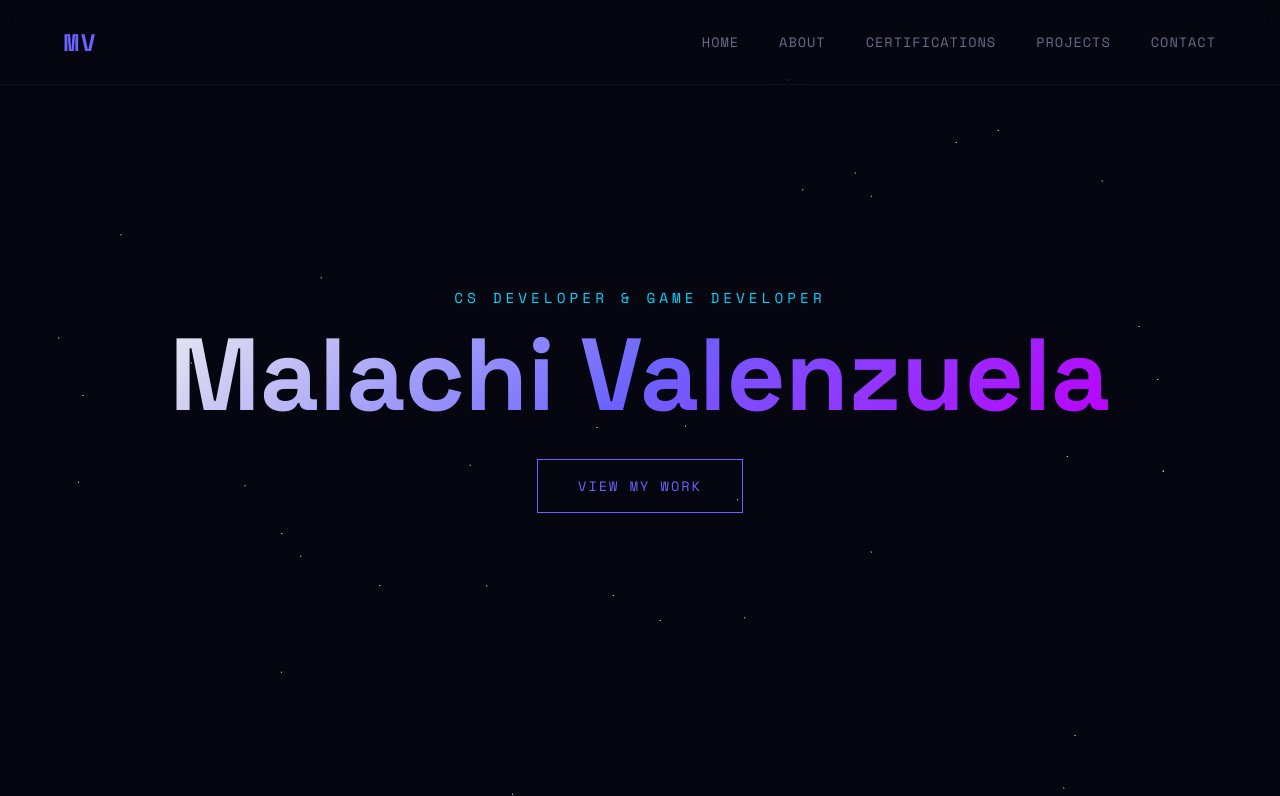
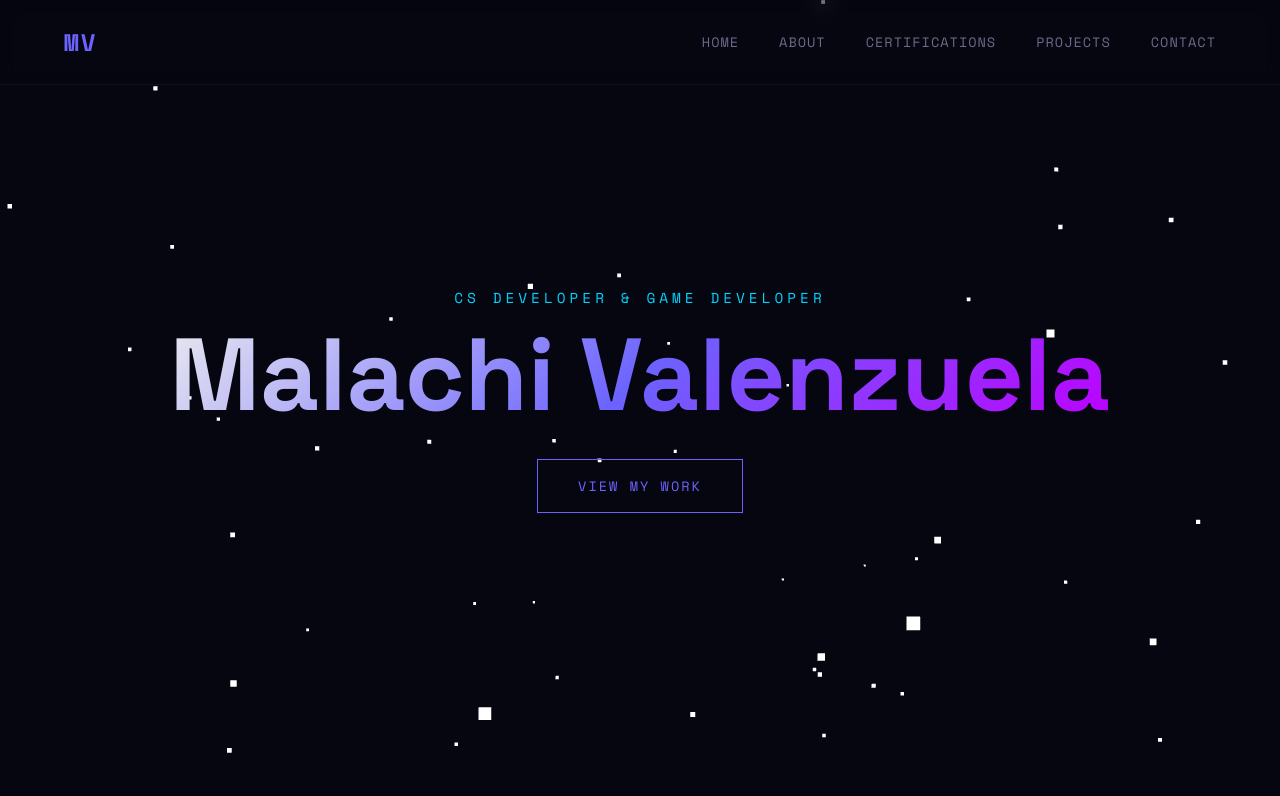
Before and after one commit to malachi-valenz/portfolio, a website built with Vite: page index.html in a window 1280 px wide. Shown: the top 796 px of the page. Built offline with nearby package versions, Linux system fonts and the light colour scheme.

Commit message:
Remove loader; add hero animations & star tweaks
Remove the loading screen (removed loader div, rocket canvas and deleted src/js/loader.js) and its CSS rules. Enhance the hero starfield by increasing point size and rotation speed, and import GSAP to add a timeline animating #hero-subtitle, #hero-name and #hero-cta on load. Also make the CSS transition declaration explicit for smoother color/background transitions.

```diff
--- a/index.html
+++ b/index.html
@@ -10,11 +10,6 @@
     <link href="https://fonts.googleapis.com/css2?family=Space+Grotesk:wght@300;400;500;600;700&family=Space+Mono:wght@400;700&display=swap" rel="stylesheet"/>
   </head>
   <body>
-    <!--Loading Screen Canvas-->
-    <div id="loader">
-      <canvas id="rocket-canvas"></canvas>
-    </div>
-
     <!-- Main App Div, Contains Everything Else-->
     <div id="app">
 
--- a/src/js/hero.js
+++ b/src/js/hero.js
@@ -1,6 +1,7 @@
 // Three.js starfield background for hero section
 
 import * as THREE from 'three'
+import gsap from 'gsap'
 
 
 export function initHero() {
@@ -43,7 +44,7 @@ export function initHero() {
 
     const starMaterial = new THREE.PointsMaterial({
         color: 0xffffff,
-        size: 0.05,
+        size: 0.4,
         sizeAttenuation: true
     })
 
@@ -53,8 +54,8 @@ export function initHero() {
     // Animation Loop
     function animate() {
         requestAnimationFrame(animate)
-        stars.rotation.y += 0.0003
-        stars.rotation.x += 0.0001
+        stars.rotation.y += 0.0007
+        stars.rotation.x += 0.001
         renderer.render(scene, camera)
     }
 
@@ -66,4 +67,25 @@ export function initHero() {
         camera.updateProjectionMatrix()
         renderer.setSize(window.innerWidth, window.innerHeight)
     })
+
+    const tl = gsap.timeline({ delay: 0.3})
+
+    tl.from('#hero-subtitle', {
+        y: 30,
+        opacity: 0,
+        duration: 1,
+        ease: 'power3.out'
+    })
+    .from('#hero-name', {
+        y: 50,
+        opacity: 0,
+        duration: 1.2,
+        ease: 'power3.out'
+    }, '-=0.6')
+    .from('#hero-cta', {
+        y: 30,
+        opacity: 0,
+        duration: 1,
+        ease: 'power3.out'
+    }, '-=0.6')
 }
--- a/src/style.css
+++ b/src/style.css
@@ -51,23 +51,6 @@ ul {
 
 
 
-/* Loader */
-#loader {
-    position: fixed;
-    inset: 0;
-    background-color: var(--color-bg);
-    display: flex;
-    align-items: center;
-    justify-content: center;
-    z-index: 9999;
-    display: none; /* Temporary */
-}
-
-/* For rocket animation */
-#rocket-canvas {
-    width: 300px;
-    height: 300px;
-}
 
 
 /*Navbar and Related */
@@ -173,7 +156,7 @@ ul {
     letter-spacing: 2px;
     text-transform: uppercase;
     color: var(--color-primary);
-    transition: var(--transition);
+    transition: background-color 0.3s ease, color 0.3s ease;
 }
 
 #hero-cta:hover {
```
Also changed, not shown: src/js/loader.js (deleted).
